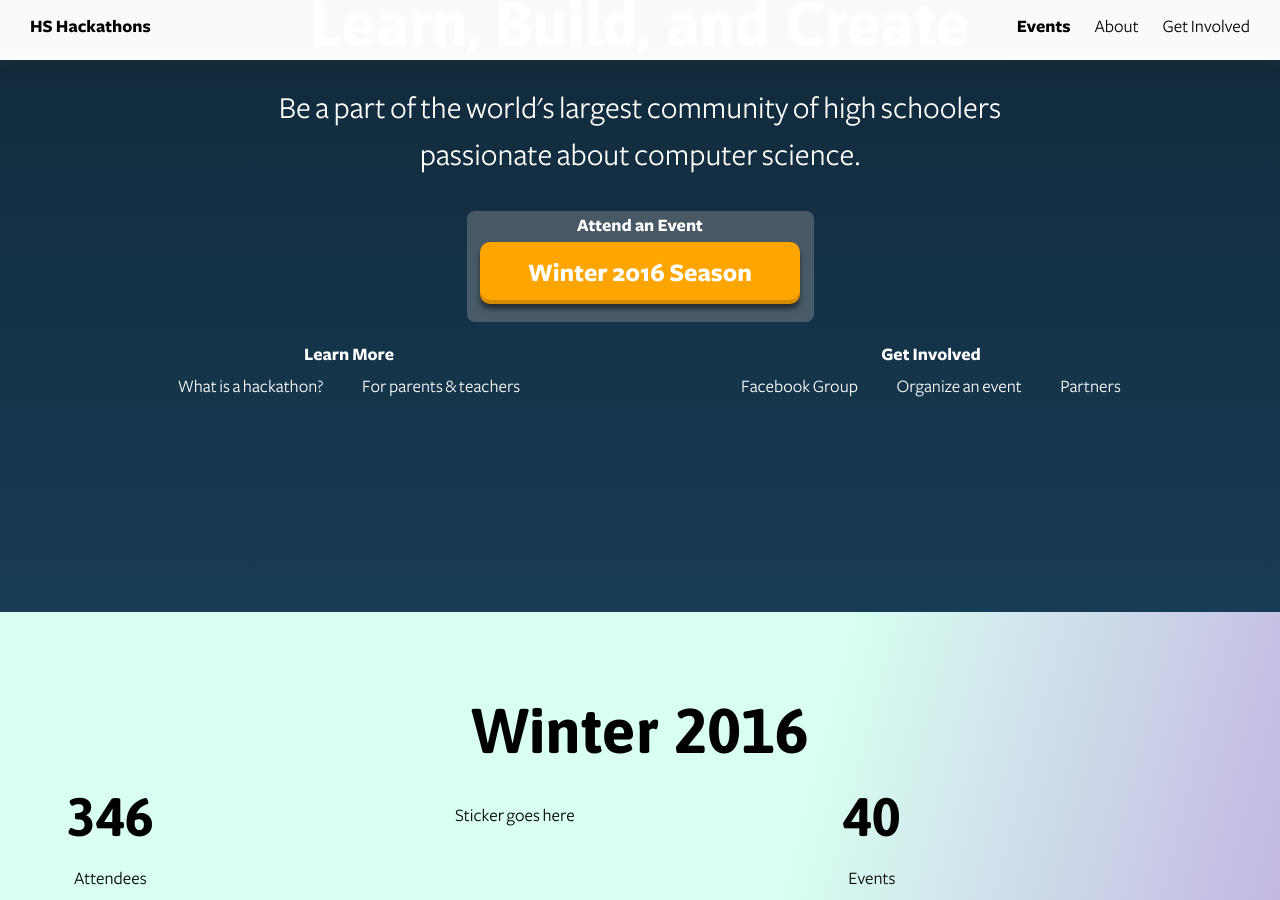
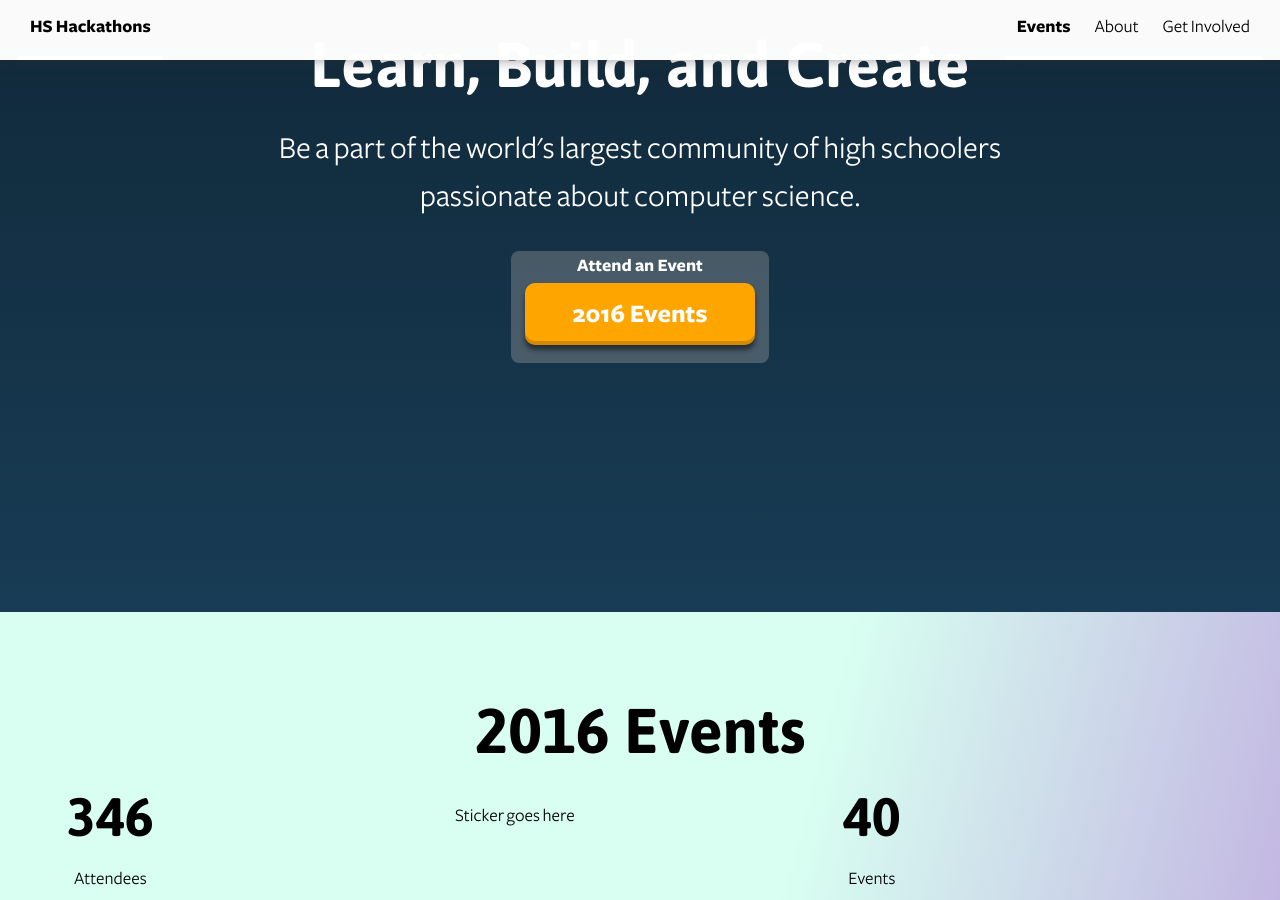
Before and after one commit to hshackers/hshackathons.org, a Jekyll site: the page built from index.html, in a window 1280 px wide and 900 px high, scrolled down 288 px. Built offline with Jekyll 4.4.1, drawn with Linux system fonts in a browser that asks for light colours; nearby versions of some CDN libraries; some web fonts are replaced.

Commit message:
RIP Seasons

```diff
--- a/index.html
+++ b/index.html
@@ -31,9 +31,9 @@ title: "Home"
     <div class="boxed">
      <strong>Attend an Event</strong>
      <br>
-     <a href="#events" class="button">Winter 2016 Season</a>
+     <a href="#events" class="button">2016 Events</a>
     </div>
-    <row>
+    <!-- <row>
       <div size="50" class="text-left info-box">
         <strong>Learn More</strong> <br>
         <a href="#events" class=""> What is a hackathon?</a>
@@ -45,7 +45,7 @@ title: "Home"
         <a href="/organize" class="">Organize an event</a>
         <a href="/partners" class="">Partners</a>
       </div>
-    </row>
+    </row> -->
   </container>
 </header>
 
@@ -60,7 +60,7 @@ title: "Home"
 </style>
 <section id="events" class="winter">
   <container>
-    <h1>Winter 2016</h1>
+    <h1>2016 Events</h1>
     <row id="stats">
       <column size="33">
         <div>
```
